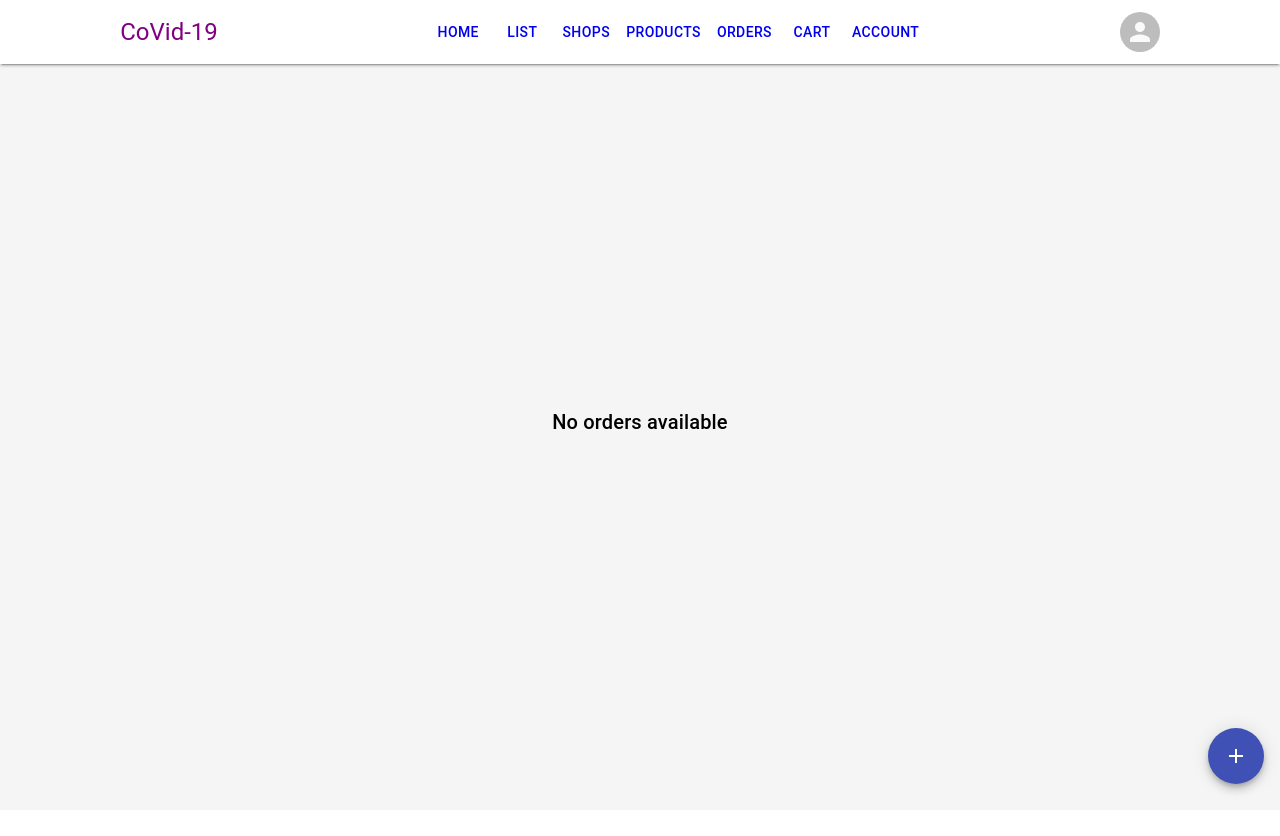
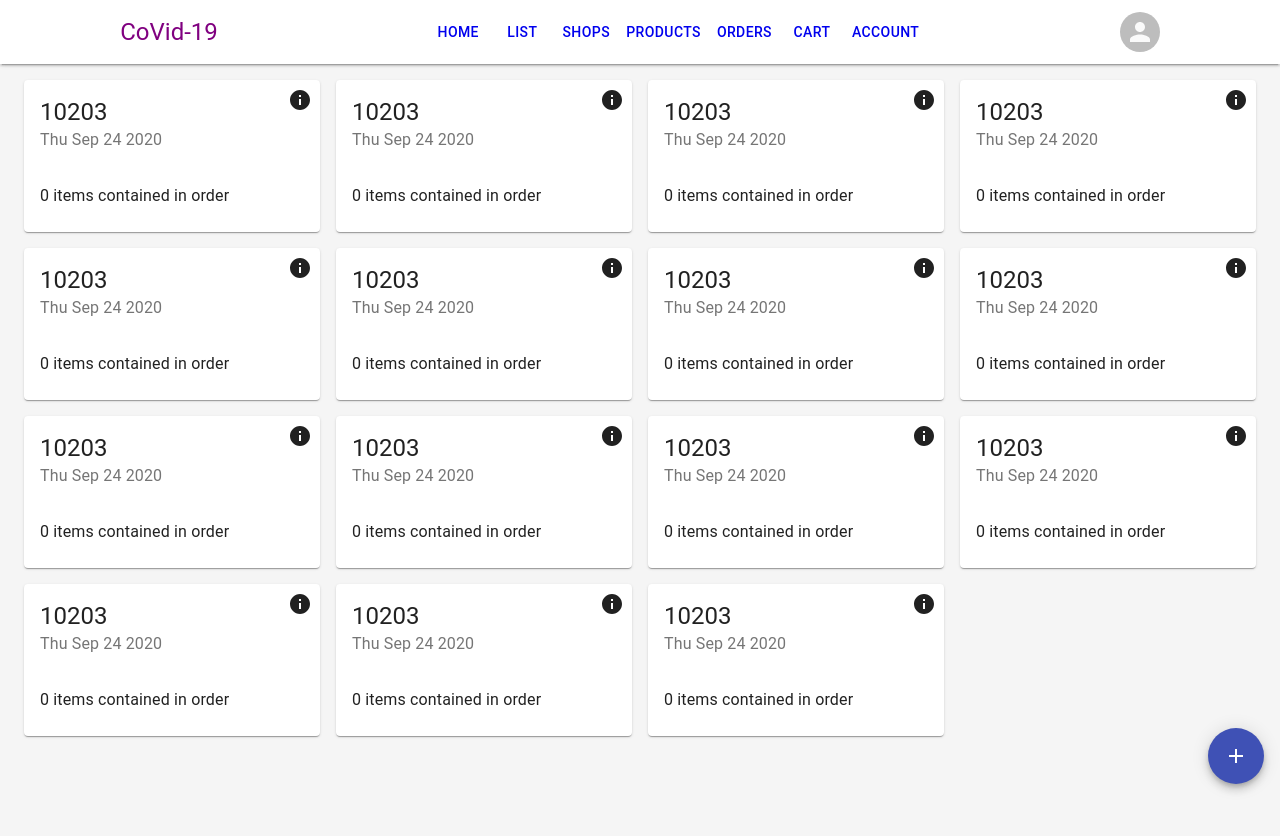
Before and after one commit to stanleyHayes/pickit-app, a React (Create React App) app: page /orders in a window 1280 px wide. Shown: the top 836 px of the page. Before the commit the page ends 810 px from the top, so only its background shows below. Built offline with nearby package versions, Linux system fonts and the light colour scheme.

Commit message:
Orders page updated

```diff
--- a/src/components/shared/OrderItem.js
+++ b/src/components/shared/OrderItem.js
@@ -1,5 +1,5 @@
 import React from "react";
-import {Card, CardHeader, CardActions, Button} from "@material-ui/core";
+import {Card, CardHeader, CardContent, Typography} from "@material-ui/core";
 import {Info} from "@material-ui/icons";
 
 function OrderItem(props) {
@@ -7,13 +7,12 @@ function OrderItem(props) {
         <Card>
             <CardHeader
                 title={props.order.id}
-                subheader={`${props.order.items.length} items`}
+                action={<Info/>}
+                subheader={new Date(props.order.date).toDateString()}
             />
-            <CardActions>
-                <Button>
-                    <Info/>
-                </Button>
-            </CardActions>
+            <CardContent>
+                <Typography variant="body1">{`${props.order.items.length} items contained in order`}</Typography>
+            </CardContent>
         </Card>
     )
 }
--- a/src/pages/orders/OrdersPage.js
+++ b/src/pages/orders/OrdersPage.js
@@ -11,11 +11,11 @@ function OrdersPage(props) {
             flex: 1,
             backgroundColor: "whitesmoke",
             display: "flex",
-            minHeight: "95vh"
+            minHeight: "95vh",
+            paddingTop: 30
         },
         container: {
             flex: 1,
-            minHeight: "100%"
         },
         noShopsContainer: {
             flex: 1,
@@ -23,7 +23,13 @@ function OrdersPage(props) {
         }
     });
 
-    const [orders, setOrders] = useState([]);
+    const order = {
+        date: "2020-9-24",
+        items: [],
+        id: "10203"
+    };
+
+    const [orders, setOrders] = useState([order, order, order, order, order, order, order, order, order, order, order, order, order, order, order]);
     const classes = useStyles();
 
     return (
@@ -32,7 +38,7 @@ function OrdersPage(props) {
                 <Container>
                     <Grid
                         className={classes.container}
-                        direction="column"
+                        direction="row"
                         spacing={2}
                         container={true}
                         justify={(orders.length === 0) ? "center" : "flex-start"}
@@ -47,8 +53,8 @@ function OrdersPage(props) {
                         ) : (
                             (orders.map(function (order, index) {
                                 return (
-                                    <Grid key={index} item={true} xs={12} sm={12} md={6}>
-                                        <OrderItem list={order}/>
+                                    <Grid key={index} item={true} xs={12} sm={12} md={3}>
+                                        <OrderItem order={order}/>
                                     </Grid>
                                 )
                             }))
```
